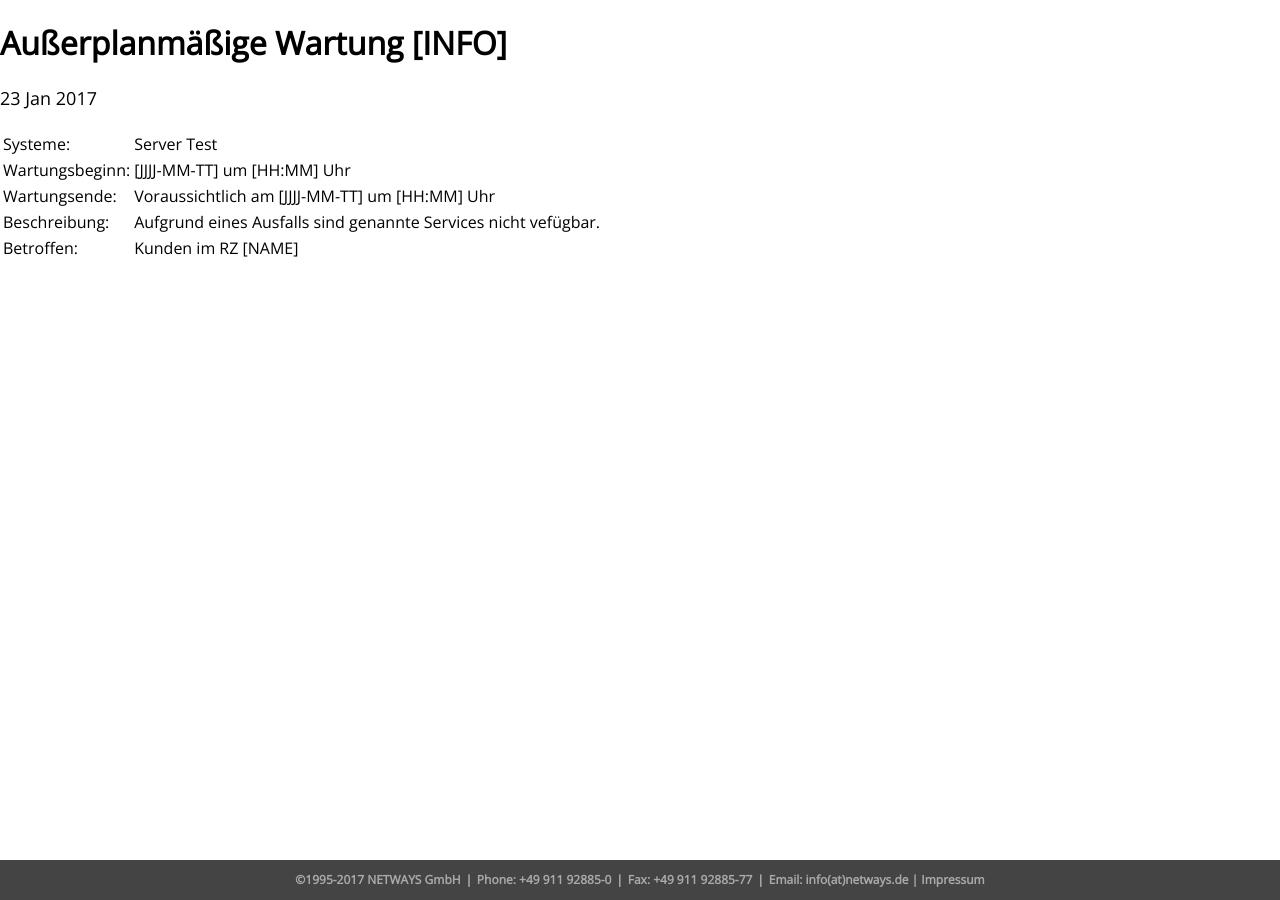
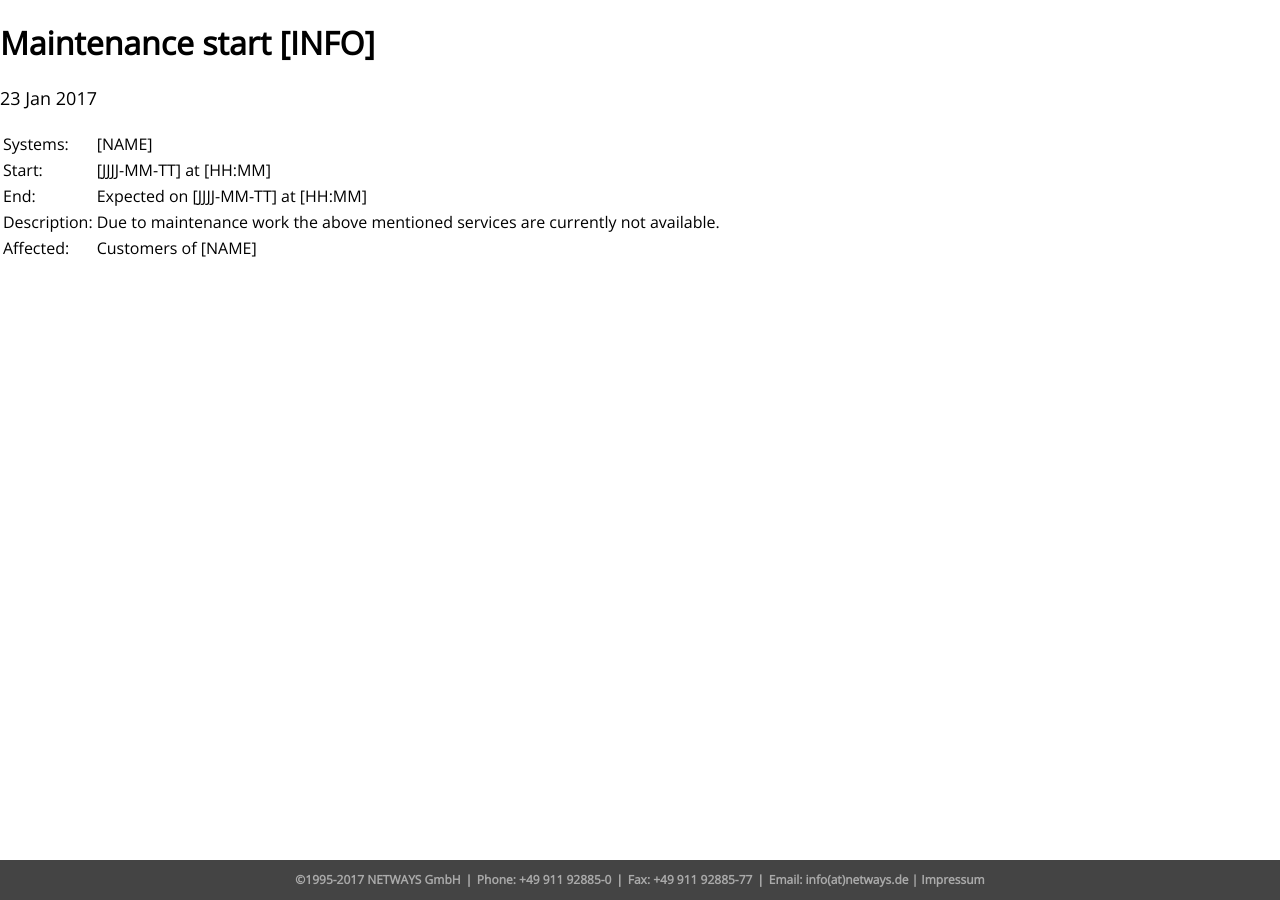
Before and after one commit to Storagegirl/storagegirl.github.io, a Jekyll site: the page built from _posts/2017-01-23-table3.md, in a window 1280 px wide. Built offline with Jekyll 4.4.1, drawn with Linux system fonts in a browser that asks for light colours; nearby versions of some CDN libraries; library files that are not in the unit come from our copies.

Commit message:
Update 2017-01-23-table3.md

```diff
--- a/_posts/2017-01-23-table3.md
+++ b/_posts/2017-01-23-table3.md
@@ -1,15 +1,14 @@
 ---
 layout: post
-title: "Außerplanmäßige Wartung [INFO]"
+title: "Maintenance start [INFO]"
 date: 2017-01-23
-time: "14:15"
-fa: "medkit"
+time: "16:00"
 ---
 
 |                      |                                                                      |
 |----------------------|----------------------------------------------------------------------|
-| Systeme:             | Server Test                                                          |
-| Wartungsbeginn:      | [JJJJ-MM-TT] um [HH:MM] Uhr                                          |
-| Wartungsende:        | Voraussichtlich am [JJJJ-MM-TT] um [HH:MM] Uhr                       |
-| Beschreibung:        | Aufgrund eines Ausfalls sind genannte Services nicht vefügbar.       |
-| Betroffen:           | Kunden im RZ [NAME]                                                  |
+| Systems:             | [NAME]                                                               |
+| Start:               | [JJJJ-MM-TT] at [HH:MM]                                              |
+| End:                 | Expected on [JJJJ-MM-TT] at [HH:MM]                                  |
+| Description:         | Due to maintenance work the above mentioned services are currently not available. |
+| Affected:            | Customers of [NAME]                                                  |
```
